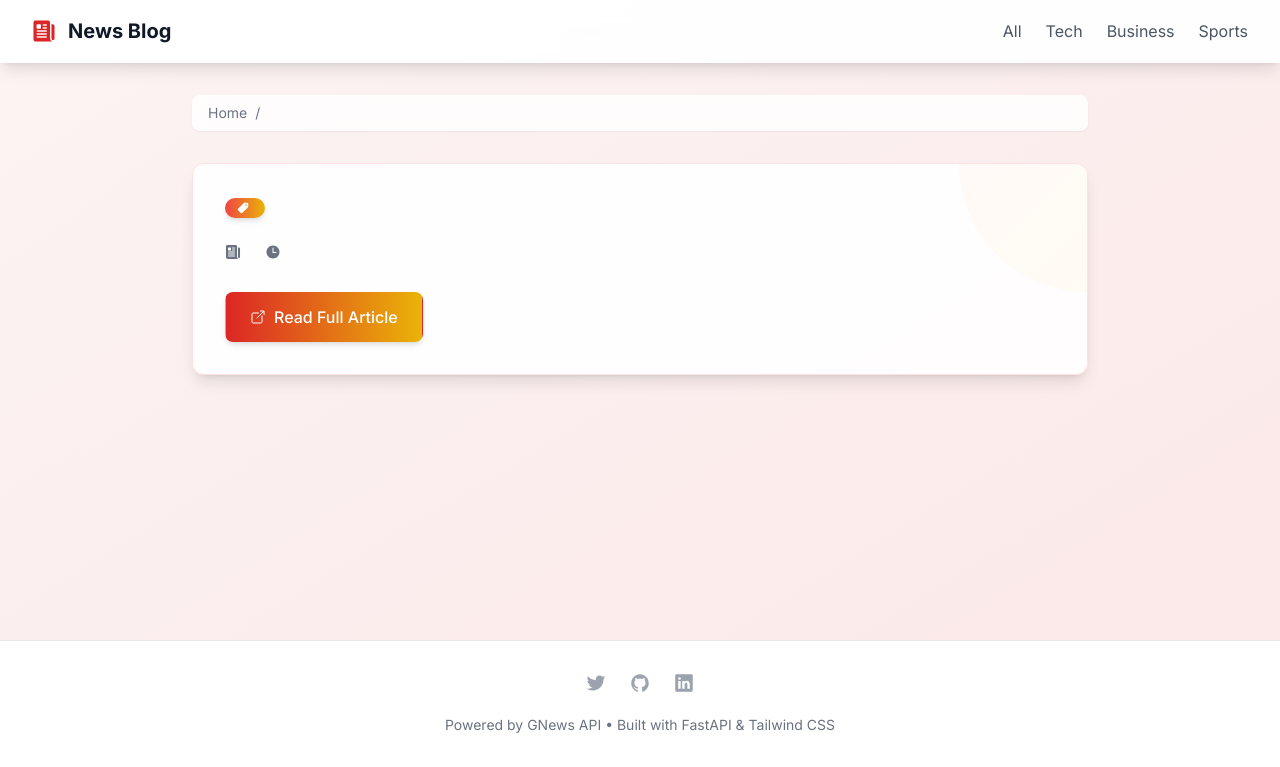
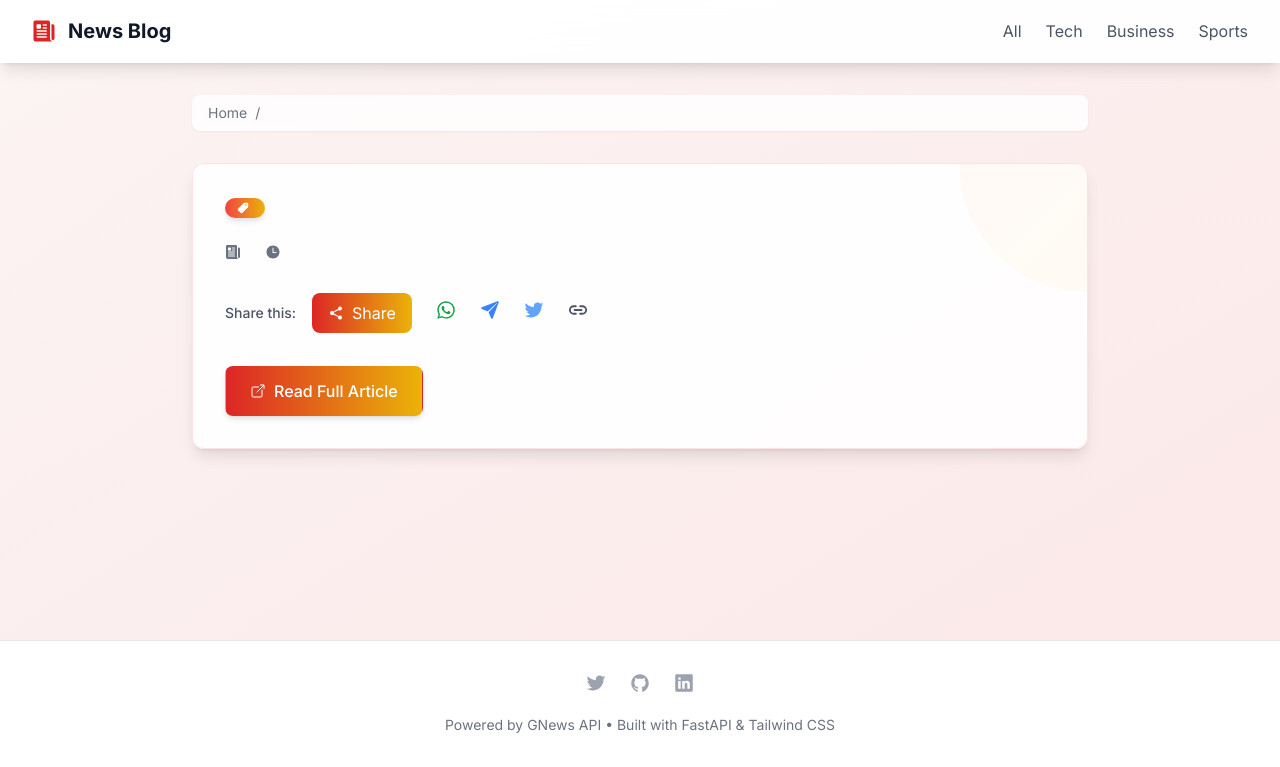
Before and after one commit to Balogunolalere/blogbackend, a FastAPI app: template templates/article.html in a window 1280 px wide. Shown: the part 33-800 px from the top of the page. Run offline with FastAPI, Linux system fonts and the light colour scheme; the template is opened without the code that fills it, so the values that code supplies are empty; some libraries are stand-ins or nearby versions.

Commit message:
Add social sharing functionality and generate share images for articles

```diff
--- a/main.py
+++ b/main.py
@@ -7,8 +7,11 @@ from functools import wraps
 from typing import List, Dict, Callable
 import logging
 from urllib.parse import quote, unquote
+from fastapi.responses import FileResponse
+from PIL import Image, ImageDraw, ImageFont
+import textwrap
+import os
 
-import os
 from dotenv import load_dotenv
 from pydantic import BaseModel
 from fastapi.templating import Jinja2Templates
@@ -237,6 +240,41 @@ async def article_details(request: Request, url: str):
     except Exception as e:
         raise HTTPException(status_code=500, detail=str(e))
 
+@app.get("/api/share-image/{url:path}")
+async def generate_share_image(url: str):
+    """Generate social share image for article"""
+    try:
+        # Decode URL and get article
+        decoded_url = unquote(url).replace('_', '/')
+        result = supabase.table("articles").select("*").eq("url", decoded_url).execute()
+
+        if not result.data:
+            raise HTTPException(status_code=404, detail="Article not found")
+
+        article = result.data[0]
+
+        # Create image (you'll need to set up proper fonts and template)
+        img = Image.new('RGB', (1200, 630), color='white')
+        d = ImageDraw.Draw(img)
+
+        # Add text and styling
+        font_title = ImageFont.truetype('path/to/font.ttf', 60)
+        wrapped_text = textwrap.fill(article["title"], width=30)
+        d.text((100, 100), wrapped_text, font=font_title, fill='black')
+
+        # Save temporarily
+        temp_path = f"temp_{url}.png"
+        img.save(temp_path)
+
+        return FileResponse(
+            temp_path,
+            media_type="image/png",
+            filename=f"article-{url}.png"
+        )
+
+    except Exception as e:
+        raise HTTPException(status_code=500, detail=str(e))
+
 if __name__ == "__main__":
     import uvicorn
     uvicorn.run(app, host="0.0.0.0", port=8000)
--- a/requirements.txt
+++ b/requirements.txt
@@ -66,3 +66,4 @@ uvloop==0.21.0
 watchfiles==1.0.4
 websockets==14.2
 yarl==1.18.3
+pillow
--- a/templates/article.html
+++ b/templates/article.html
@@ -4,6 +4,9 @@
 <script type="application/ld+json">
     {{ structured_data|safe }}
 </script>
+<!-- Add Open Graph image meta tag for social sharing -->
+<meta property="og:image" content="{{ request.url.scheme }}://{{ request.url.netloc }}/static/og-image.jpg">
+<meta name="twitter:image" content="{{ request.url.scheme }}://{{ request.url.netloc }}/static/og-image.jpg">
 {% endblock %}
 
 {% block title %}{{ article.title }}{% endblock %}
@@ -41,6 +44,45 @@
                 <div class="flex items-center">
                     <ion-icon name="time" class="mr-2"></ion-icon>
                     {{ article.published_date }}
+                </div>
+            </div>
+
+            <!-- Add Social Share Buttons -->
+            <div class="flex items-center gap-4 mb-6">
+                <span class="text-gray-600 text-sm font-medium">Share this:</span>
+                <!-- Native Web Share API Button -->
+                <button
+                    onclick="shareArticle()"
+                    class="inline-flex items-center px-4 py-2 bg-gradient-to-r from-red-600 to-yellow-500 text-white rounded-lg hover:from-red-700 hover:to-yellow-600 transition-all duration-200"
+                >
+                    <ion-icon name="share-social" class="mr-2"></ion-icon>
+                    Share
+                </button>
+
+                <!-- Direct Share Links -->
+                <div class="flex gap-2">
+                    <a href="https://wa.me/?text={{ article.title|urlencode }}%20{{ request.url._url|urlencode }}"
+                       target="_blank"
+                       class="p-2 text-green-600 hover:bg-green-50 rounded-full transition-colors">
+                        <ion-icon name="logo-whatsapp" class="text-xl"></ion-icon>
+                    </a>
+
+                    <a href="https://telegram.me/share/url?url={{ request.url._url|urlencode }}&text={{ article.title|urlencode }}"
+                       target="_blank"
+                       class="p-2 text-blue-500 hover:bg-blue-50 rounded-full transition-colors">
+                        <ion-icon name="paper-plane" class="text-xl"></ion-icon>
+                    </a>
+
+                    <a href="https://twitter.com/intent/tweet?text={{ article.title|urlencode }}&url={{ request.url._url|urlencode }}"
+                       target="_blank"
+                       class="p-2 text-blue-400 hover:bg-blue-50 rounded-full transition-colors">
+                        <ion-icon name="logo-twitter" class="text-xl"></ion-icon>
+                    </a>
+
+                    <button onclick="copyToClipboard('{{ request.url._url }}')"
+                            class="p-2 text-gray-600 hover:bg-gray-50 rounded-full transition-colors">
+                        <ion-icon name="link" class="text-xl"></ion-icon>
+                    </button>
                 </div>
             </div>
 
@@ -85,4 +127,51 @@
     </div>
     {% endif %}
 </div>
+
+<!-- Add JavaScript for sharing functionality -->
+<script>
+async function shareArticle() {
+    const shareData = {
+        title: '{{ article.title }}',
+        text: '{{ article.description }}',
+        url: window.location.href
+    };
+
+    try {
+        if (navigator.share) {
+            await navigator.share(shareData);
+        } else {
+            // Fallback: show sharing buttons
+            alert('Use the sharing buttons below to share this article');
+        }
+    } catch (err) {
+        console.error('Error sharing:', err);
+    }
+}
+
+async function copyToClipboard(text) {
+    try {
+        await navigator.clipboard.writeText(text);
+
+        // Show feedback toast
+        const toast = document.createElement('div');
+        toast.className = 'fixed bottom-4 right-4 bg-gray-800 text-white px-6 py-3 rounded-lg shadow-lg transition-opacity duration-300';
+        toast.textContent = 'Link copied to clipboard!';
+        document.body.appendChild(toast);
+
+        // Remove toast after 2 seconds
+        setTimeout(() => {
+            toast.style.opacity = '0';
+            setTimeout(() => toast.remove(), 300);
+        }, 2000);
+    } catch (err) {
+        console.error('Failed to copy:', err);
+    }
+}
+
+// Initialize sharing buttons tooltips
+document.addEventListener('DOMContentLoaded', function() {
+    // Add hover effects for share buttons if needed
+});
+</script>
 {% endblock %}
```
